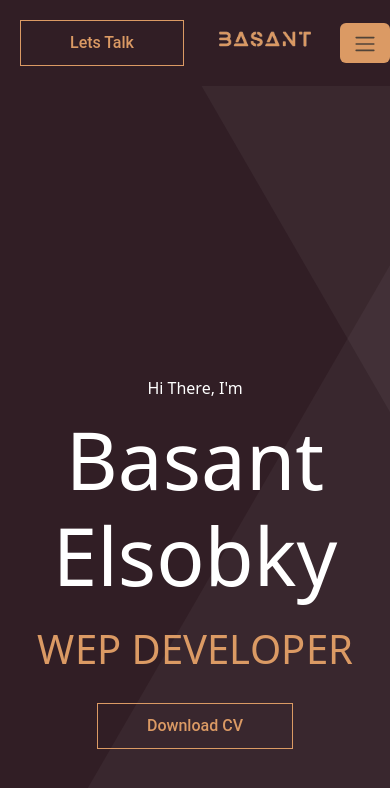
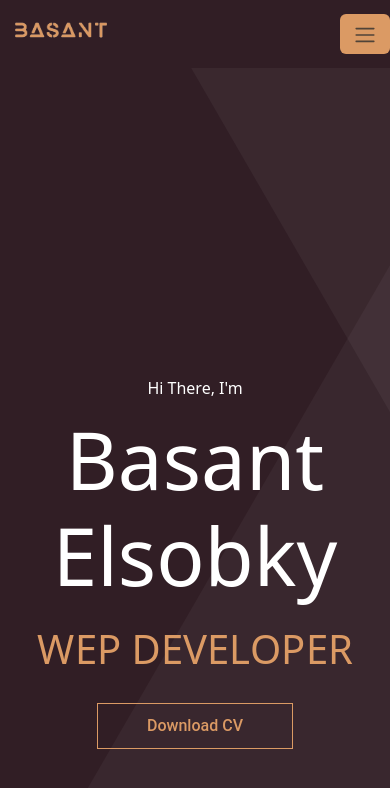
Before and after one commit to basant-elsobky/My_Portfolio, a React (Create React App) app: page / in a window 390 px wide. Shown: the top 788 px of the page. Built offline with nearby package versions, Linux system fonts and the light colour scheme.

Commit message:
Resolve conflicts

```diff
--- a/src/COMPONENTS/SECTION1/Navbar/Navbar.js
+++ b/src/COMPONENTS/SECTION1/Navbar/Navbar.js
@@ -1,18 +1,19 @@
 import React from 'react';
-import { NavLink } from 'react-router-dom';
 import Mainbutton from '../../mainbutton/Mainbutton';
 import logo from '../../images/logo-removebg-preview.png';
 import './navbar.css';
+import { NavLink } from 'react-router-dom';
 
 function Navbar() {
+
   return (
+    <>
       <header>
         <nav className="navbar navbar-expand-lg mb-4">
           <div className="fixed-top nav d-flex justify-content-between align-items-center">
-
-          <div className="order-lg-1 order-2">
+            <div className="order-lg-1 order-2 "  >
               <NavLink className="navbar-brand" to="/">
-              <img className='logo' src={logo} alt='Logo' />
+                <img className='logo' src={logo} alt='' />
               </NavLink>
             </div>
 
@@ -31,8 +32,11 @@ function Navbar() {
               </button>
             </div>
 
+
             <div className="collapse navbar-collapse order-lg-2 order-3" id="navbarNav">
+
               <ul className="navbar-nav mx-auto text-capitalize">
+
                 <li className="nav-item">
                   <NavLink className="nav-link" aria-current="page" to='/'>Home</NavLink>
                 </li>
@@ -43,7 +47,7 @@ function Navbar() {
                   <NavLink className="nav-link" to="services">Services</NavLink>
                 </li>
                 <li className="nav-item">
-                <NavLink className="nav-link" to="/ Projects">Projects</NavLink>
+                  <NavLink className="nav-link" to="/ Projects">projects</NavLink>
                 </li>
                 <li className="nav-item">
                   <NavLink className="nav-link" to="/contact">Contact Us</NavLink>
@@ -51,16 +55,17 @@ function Navbar() {
               </ul>
             </div>
 
-          <div className="order-lg-4 d-lg-block main">
-            <NavLink to='/contact'>
-              <Mainbutton name='Lets Talk' />
-            </NavLink>
+            <div className="order-lg-4 d-none d-lg-block main">
+              <NavLink to='/contact'>  <Mainbutton name='Lets Talk' /></NavLink>
+
+            </div>
           </div>
 
-        </div>
         </nav>
       </header>
+
+    </>
   );
-}
+};
 
 export default Navbar;
```
Lines whose indentation alone changed are shown as unchanged.
